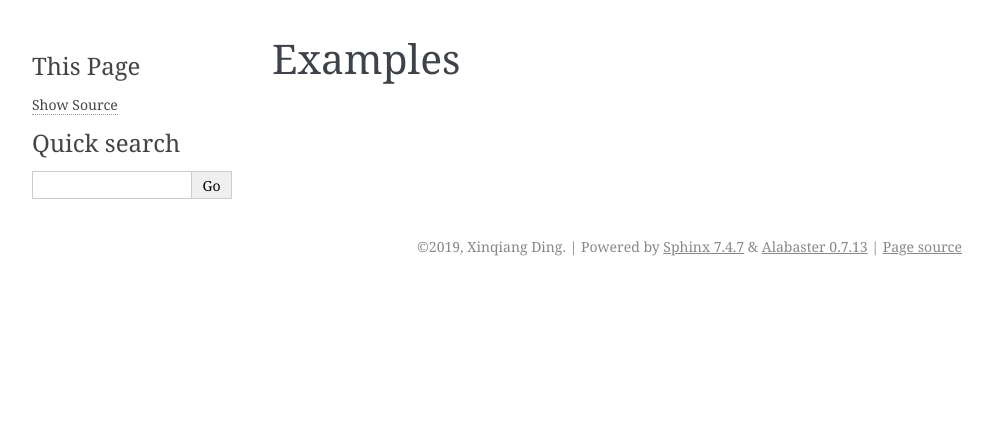
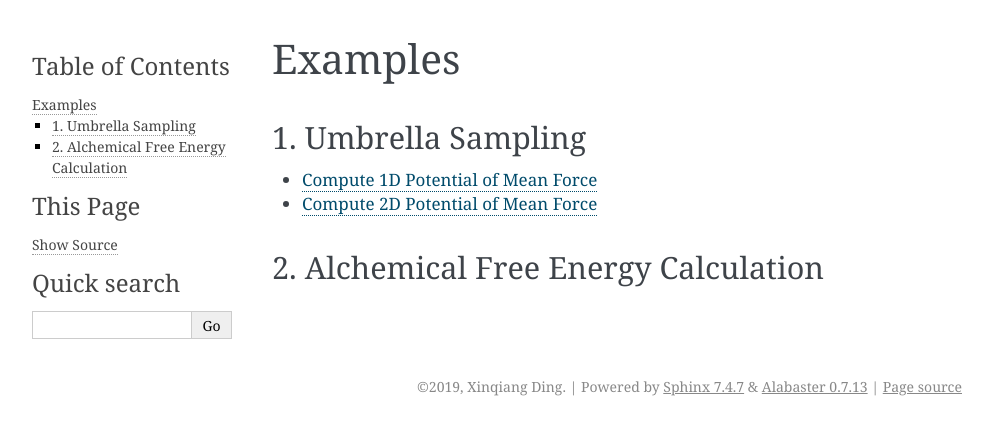
Before and after one commit to BrooksResearchGroup-UM/FastMBAR, a Sphinx documentation site: the page built from docs/source/examples.rst, in a window 1280 px wide. Shown: the top 435 px of the page, without its empty margins (148-1141 px from the left). Built offline with Sphinx 7.4.7, drawn with Linux system fonts in a browser that asks for light colours.

Commit message:
start adding examples

```diff
--- a/docs/source/examples.rst
+++ b/docs/source/examples.rst
@@ -2,3 +2,15 @@
 
 Examples
 ========
+
+1. Umbrella Sampling
+--------------------
+
+.. toctree::
+
+   umbrella_sampling_1D
+   umbrella_sampling_2D
+
+
+2. Alchemical Free Energy Calculation
+-------------------------------------
--- /dev/null
+++ b/docs/source/umbrella_sampling_1D.rst
@@ -0,0 +1,2 @@
+Compute 1D Potential of Mean Force
+==================================
--- /dev/null
+++ b/docs/source/umbrella_sampling_2D.rst
@@ -0,0 +1,2 @@
+Compute 2D Potential of Mean Force
+==================================
```
